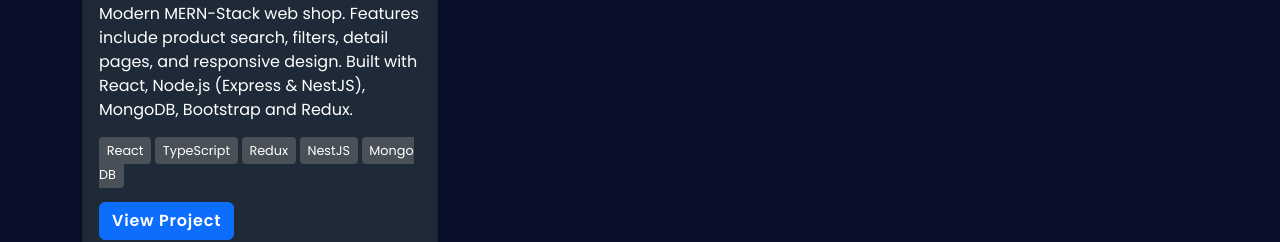
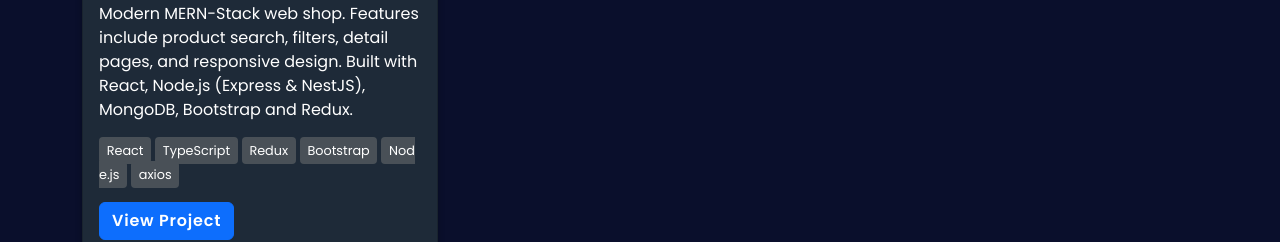
Before and after one commit to Meycemabd/portfolio, a React (Vite) app: page / in a window 1280 px wide. Shown: the part 1980-2222 px from the top of the page. Built offline with nearby package versions, Linux system fonts and the light colour scheme.

Commit message:
some upadate on portfolio

```diff
--- a/src/data/projects.js
+++ b/src/data/projects.js
@@ -20,7 +20,7 @@ export const projects = [
       description: "A responsive portfolio website for MeycemDev, built with React, Bootstrap, and an Express backend. It showcases projects and skills in a clean layout and includes a contact form for easy communication.",
       image: portfolioImg,
       tags: ["React", "Bootstrap", "Javascript", "Jest"],
-      link: "https://github.com/Meycemabd/portfolio"
+      link: "https://meycemportfolio.netlify.app/"
     },
     {
       id: 3,
@@ -35,7 +35,7 @@ export const projects = [
       title: "Eyou Store  – E-Commerce App",
       description: "Modern MERN-Stack web shop. Features include product search, filters, detail pages, and responsive design. Built with React, Node.js (Express & NestJS), MongoDB, Bootstrap and Redux.",
       image: eyouStoreImg,
-      tags: ["React", "TypeScript", "Redux", "NestJS", "MongoDB"],
-      link: "https://github.com/Meycemabd/Ecommerce"
+      tags: ["React", "TypeScript", "Redux", "Bootstrap", "Node.js","axios"],
+      link: "https://eyoustoree.netlify.app/"
     }
   ];
```
